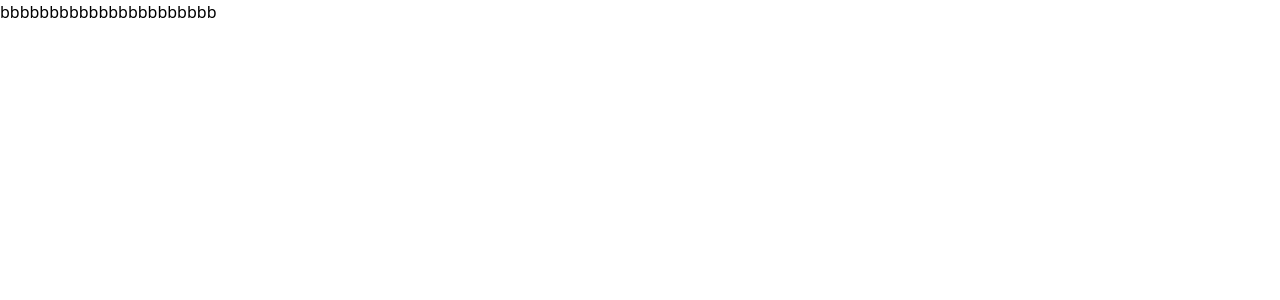
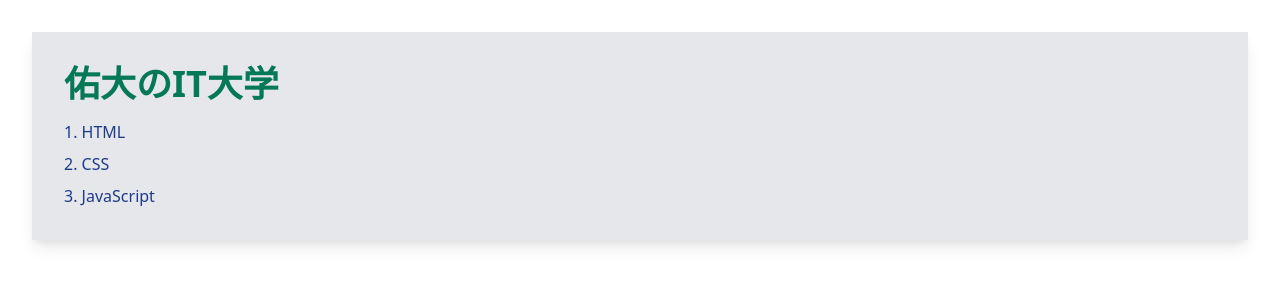
Before and after one commit to Yudai35/portfolio, a Nuxt app: page / in a window 1280 px wide. Shown: the top 300 px of the page. Built offline with nearby package versions, Linux system fonts and the light colour scheme.

Commit message:
taileindcss練習

```diff
--- a/nuxt.config.js
+++ b/nuxt.config.js
@@ -1,3 +1,5 @@
+import { darkMode } from "./tailwind.config";
+
 export default {
   // Disable server-side rendering: https://go.nuxtjs.dev/ssr-mode
   ssr: false,
--- a/pages/index.vue
+++ b/pages/index.vue
@@ -1,6 +1,11 @@
 <template>
-<div>
-  bbbbbbbbbbbbbbbbbbbbbb
+<div class="m-8 p-8 bg-gray-200 shadow-lg ">
+  <h1 class="font-bold sm:text-2xl md:text-4xl text-red-700 lg:text-green-700">佑大のIT大学</h1>
+  <ul class="mt-4 space-y-2 list-decimal list-inside text-blue-900" >
+  <li >HTML</li>
+  <li>CSS</li>
+  <li>JavaScript</li>
+</ul>
 </div>
 </template>
 
```
